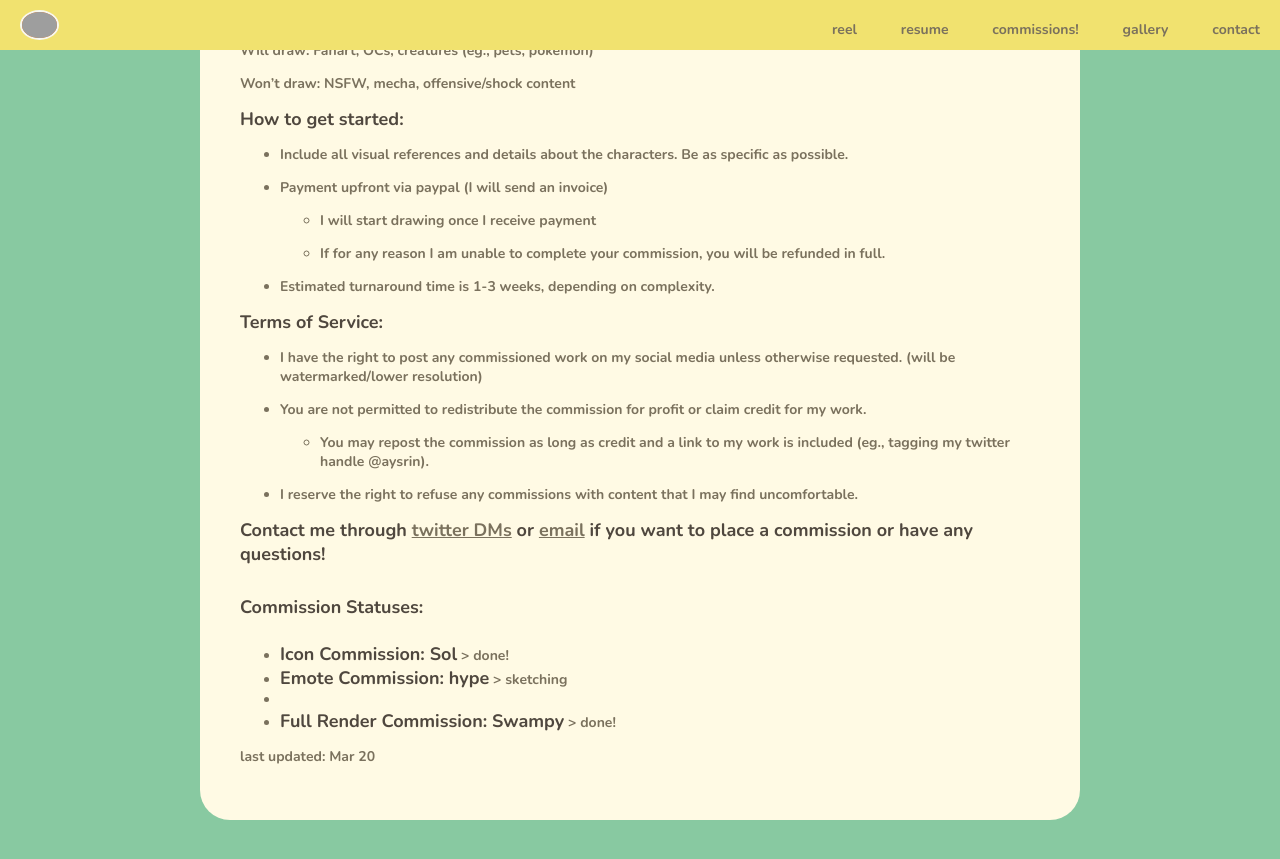
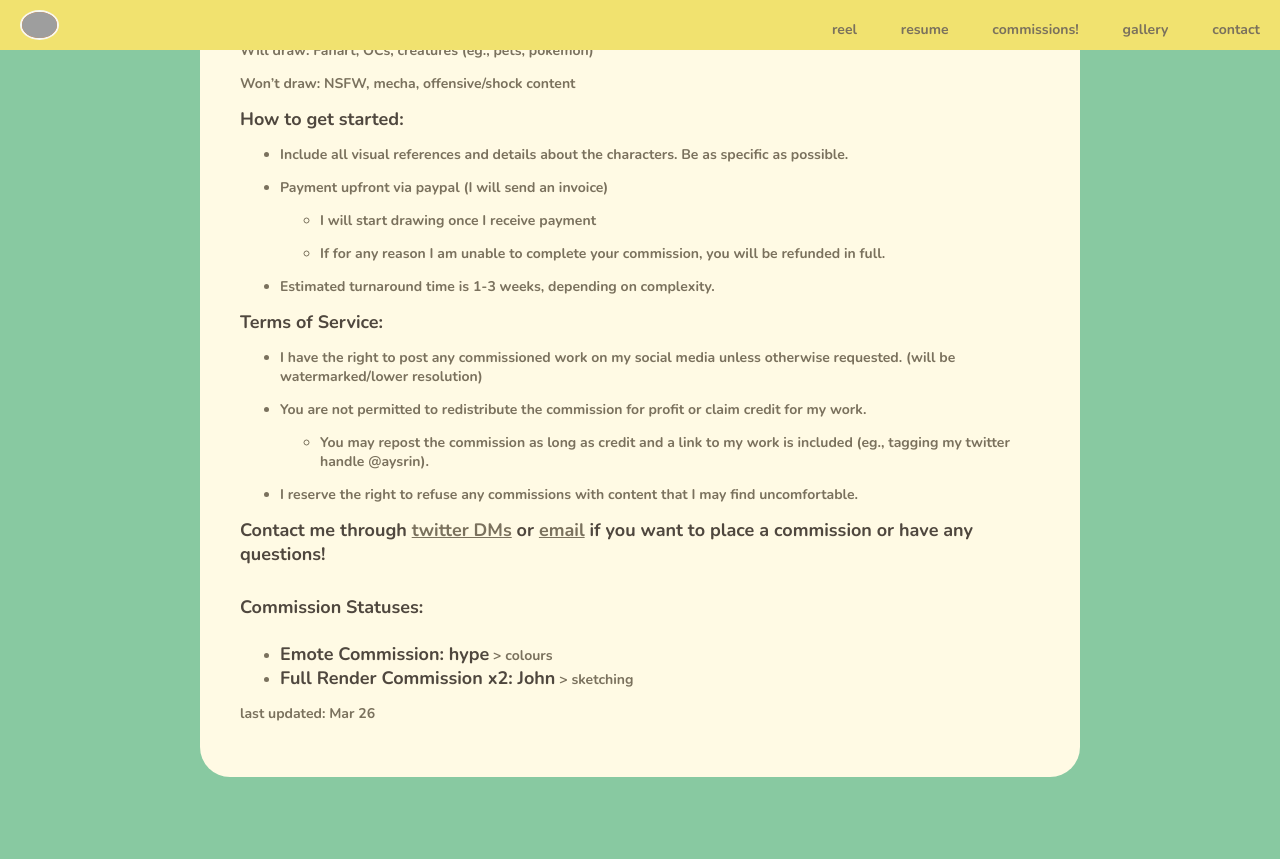
Before and after one commit to antheakwong/antheakwong.github.io, a Jekyll site: the page built from commissions/index.md, in a window 1280 px wide and 900 px high, scrolled down 2049 px. Shown: the top 859 px of the window. Built offline with Jekyll 4.4.1, drawn with Linux system fonts in a browser that asks for light colours; nearby versions of some CDN libraries; grey boxes are pictures that could not be loaded.

Commit message:
update status

```diff
--- a/commissions/index.md
+++ b/commissions/index.md
@@ -52,10 +52,10 @@ Won’t draw: NSFW, mecha, offensive/shock content
 
 # **Commission Statuses:**
 
-- **Icon Commission: Sol** > done!
-- **Emote Commission: hype** > sketching
--
-- **Full Render Commission: Swampy** > done!
+
+- **Emote Commission: hype** > colours
+- **Full Render Commission x2: John** > sketching
 
 
-last updated: Mar 20
+
+last updated: Mar 26
```
